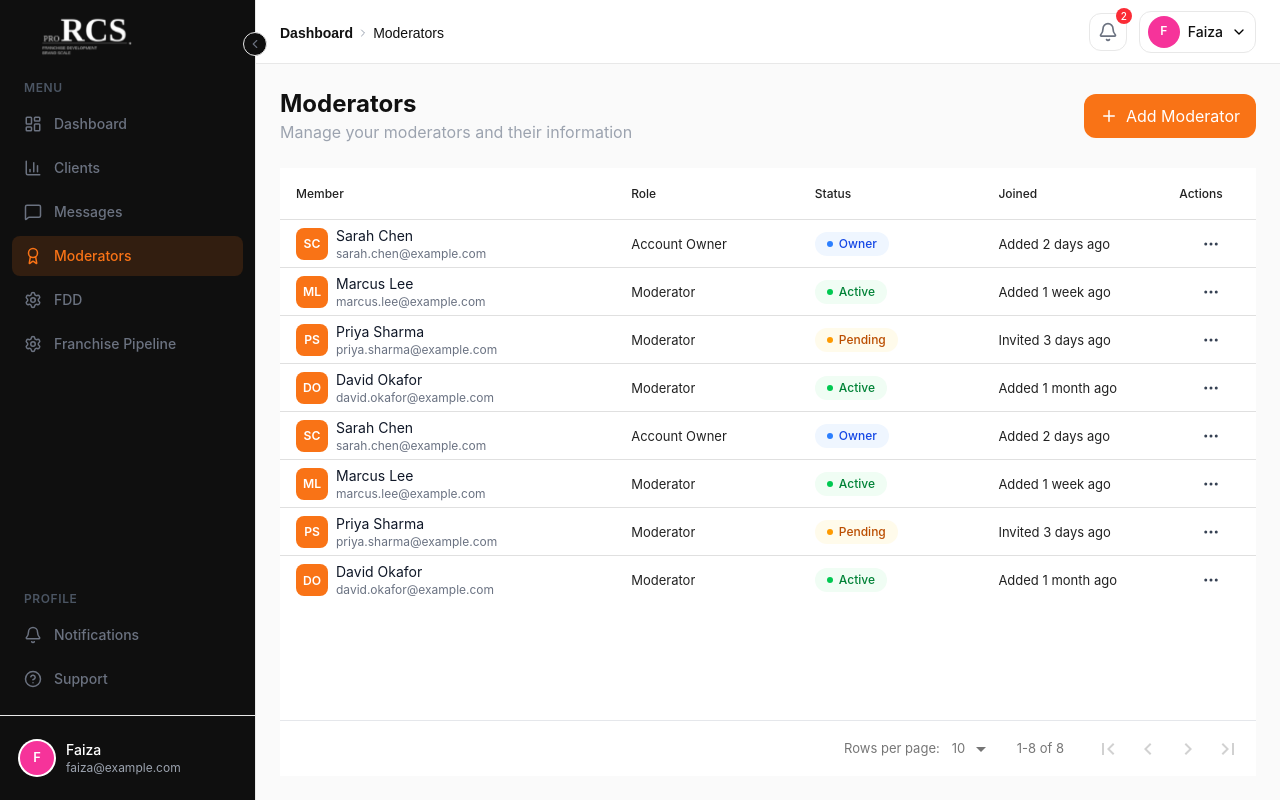
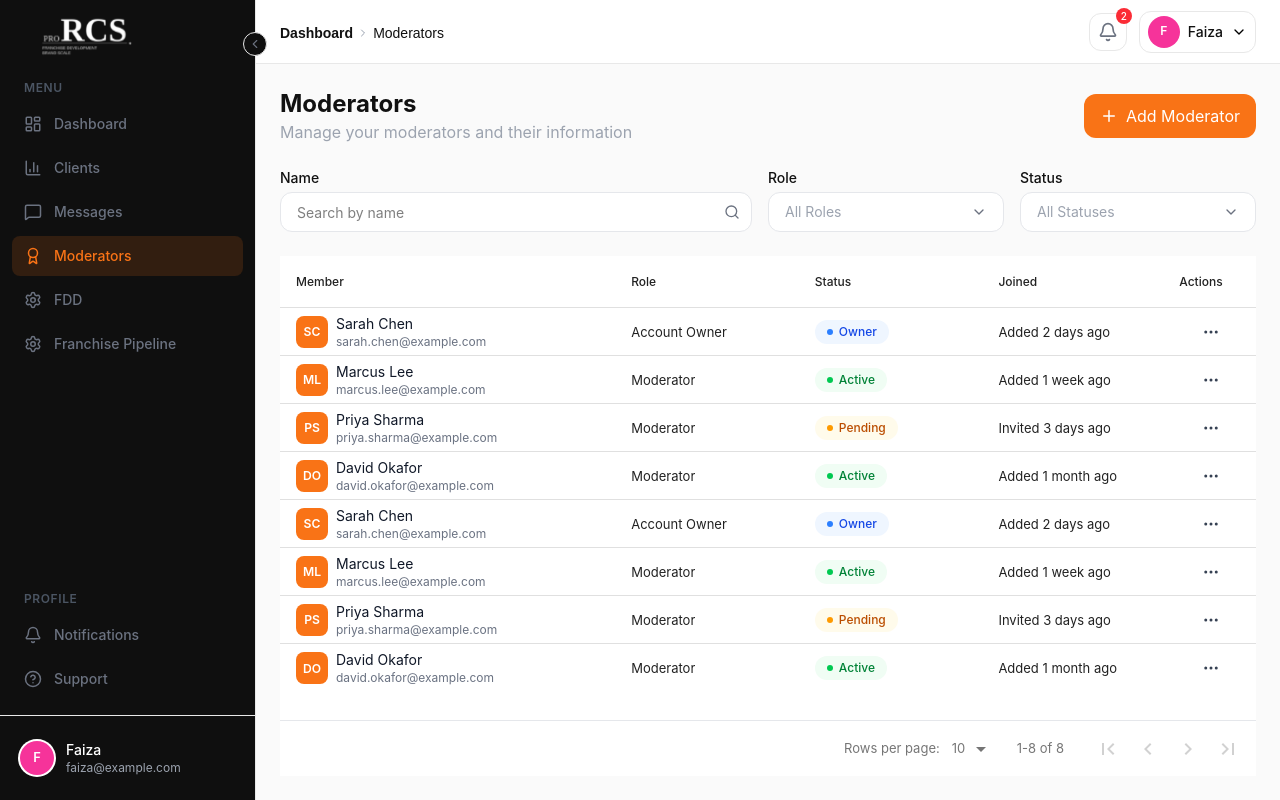
Before and after one commit to hamza-nafasat/rcs-frontend, a React (Vite) app: page /dashboard/moderators in a window 1280 px wide. Built offline with nearby package versions, Linux system fonts and the light colour scheme.

Commit message:
Added Filters in FDD and moderators

```diff
--- a/src/pages/fdd/FDD.jsx
+++ b/src/pages/fdd/FDD.jsx
@@ -85,32 +85,32 @@ const FDD = () => {
   });
 
   return (
-    <section className="flex h-full min-h-0 flex-col">
-      <div className="border-b color-border py-4">
+    <article className="flex h-full min-h-0 flex-col">
+      <section className="border-b color-border py-4">
         <FddHeading
           heading="FDD Document"
           subheading="Manage your Franchise Disclosure Documents versions."
         />
-      </div>
+      </section>
 
-      <div className="mt-6">
+      <section className="mt-6">
         <FddFilter
           filters={filters}
           setFilters={setFilters}
           countries={countries}
           brands={brands}
         />
-      </div>
+      </section>
 
-      <div className="mt-6 min-h-0 flex-1">
+      <section className="mt-6 min-h-0 flex-1">
         <FddTable
           documents={filteredDocuments}
           onReview={(row) => console.log("Review", row)}
           onESign={(row) => console.log("E-sign", row)}
           onDownload={(row) => console.log("Download", row)}
         />
-      </div>
-    </section>
+      </section>
+    </article>
   );
 };
 
--- a/src/pages/fdd/components/FddFilter.jsx
+++ b/src/pages/fdd/components/FddFilter.jsx
@@ -13,7 +13,27 @@ const FddFilter = ({ filters, setFilters, countries = [], brands = [] }) => {
   };
 
   return (
-    <div className="grid grid-cols-1 gap-4 sm:grid-cols-2 lg:grid-cols-4">
+    <section className="grid grid-cols-1 gap-4 sm:grid-cols-2 lg:grid-cols-[35fr_35fr_15fr_15fr]">
+      {/* Document */}
+      <Input
+        label="Document"
+        name="document"
+        value={filters.document}
+        onChange={handleChange}
+        placeholder="Search by document"
+        icon={<Search size={16} />}
+      />
+
+      {/* State / Region */}
+      <Input
+        label="State / Region"
+        name="state"
+        value={filters.state}
+        onChange={handleChange}
+        placeholder="Search by state/region"
+        icon={<Search size={16} />}
+      />
+
       {/* Country */}
       <Select
         label="Country"
@@ -25,16 +45,6 @@ const FddFilter = ({ filters, setFilters, countries = [], brands = [] }) => {
         multiple
         searchable
         clearable
-      />
-
-      {/* State / Region */}
-      <Input
-        label="State / Region"
-        name="state"
-        value={filters.state}
-        onChange={handleChange}
-        placeholder="Search by state/region"
-        icon={<Search size={16} />}
       />
 
       {/* Restaurant Brand */}
@@ -49,17 +59,7 @@ const FddFilter = ({ filters, setFilters, countries = [], brands = [] }) => {
         searchable
         clearable
       />
-
-      {/* Document */}
-      <Input
-        label="Document"
-        name="document"
-        value={filters.document}
-        onChange={handleChange}
-        placeholder="Search by document"
-        icon={<Search size={16} />}
-      />
-    </div>
+    </section>
   );
 };
 
--- a/src/pages/fdd/components/FddHeading.jsx
+++ b/src/pages/fdd/components/FddHeading.jsx
@@ -24,9 +24,9 @@ const FddHeading = ({ heading, subheading, emoji, onAddModerator }) => {
         onClick={() => setIsModalOpen(true)}
         iconPosition="left"
         icon={<Plus size={18} />}
-        className="shrink-0 text-sm whitespace-nowrap px-3! py-2! sm:px-4! sm:py-2.5! sm:text-base w-full sm:w-auto"
+        className="shrink-0 px-3! py-2! sm:px-4! sm:py-2.5! sm:text-base w-full sm:w-auto"
       >
-        Add FDD Document
+        Add FDD
       </Button>
 
       {isModalOpen && (
--- a/src/pages/moderators/Moderators.jsx
+++ b/src/pages/moderators/Moderators.jsx
@@ -1,6 +1,7 @@
 import { useState } from "react";
 import ModeratorHeading from "./components/ModeratorHeading";
 import ModeratorTable from "./components/ModeratorTable";
+import ModeratorFilter from "./components/ModeratorFilter";
 
 const initialModerators = [
   {
@@ -68,9 +69,33 @@ const initialModerators = [
     joined: "Added 1 month ago",
   },
 ];
+const initialFilters = {
+  name: "",
+  role: [],
+  status: [],
+};
 
 const Moderators = () => {
   const [moderators, setModerators] = useState(initialModerators);
+  const [filters, setFilters] = useState(initialFilters);
+
+  // these lists will come from the backend later
+  const roles = [...new Set(moderators.map((mod) => mod.role))];
+  const statuses = [...new Set(moderators.map((mod) => mod.status))];
+
+  const filteredModerators = moderators.filter((mod) => {
+    const matchName = mod.name
+      .toLowerCase()
+      .includes(filters.name.trim().toLowerCase());
+
+    const matchRole =
+      filters.role.length === 0 || filters.role.includes(mod.role);
+
+    const matchStatus =
+      filters.status.length === 0 || filters.status.includes(mod.status);
+
+    return matchName && matchRole && matchStatus;
+  });
 
   const handleAddModerator = (formData) => {
     setModerators((prev) => [
@@ -95,8 +120,20 @@ const Moderators = () => {
         onAddModerator={handleAddModerator}
       />
 
+      <section className="mt-6">
+        <ModeratorFilter
+          filters={filters}
+          setFilters={setFilters}
+          roles={roles}
+          statuses={statuses}
+        />
+      </section>
+
       <section className="mt-6 min-h-0 flex-1">
-        <ModeratorTable moderators={moderators} setModerators={setModerators} />
+        <ModeratorTable
+          moderators={filteredModerators}
+          setModerators={setModerators}
+        />
       </section>
     </section>
   );
--- /dev/null
+++ b/src/pages/moderators/components/ModeratorFilter.jsx
@@ -0,0 +1,56 @@
+import { Search } from "lucide-react";
+import Input from "../../../components/shared/Input";
+import Select from "../../../components/shared/Select";
+
+const ModeratorFilter = ({ filters, setFilters, roles = [], statuses = [] }) => {
+  const handleChange = (e) => {
+    const { name, value } = e.target;
+
+    setFilters((prev) => ({
+      ...prev,
+      [name]: value,
+    }));
+  };
+
+  return (
+    <section className="grid grid-cols-1 gap-4 sm:grid-cols-2 lg:grid-cols-[50fr_25fr_25fr]">
+      {/* Name */}
+      <Input
+        label="Name"
+        name="name"
+        value={filters.name}
+        onChange={handleChange}
+        placeholder="Search by name"
+        icon={<Search size={16} />}
+      />
+
+      {/* Role */}
+      <Select
+        label="Role"
+        name="role"
+        value={filters.role}
+        onChange={handleChange}
+        options={roles}
+        placeholder="All Roles"
+        multiple
+        searchable
+        clearable
+      />
+
+      {/* Status */}
+      <Select
+        label="Status"
+        name="status"
+        value={filters.status}
+        onChange={handleChange}
+        options={statuses}
+        placeholder="All Statuses"
+        multiple
+        searchable
+        clearable
+      />
+    </section>
+  );
+};
+
+export default ModeratorFilter;
```
